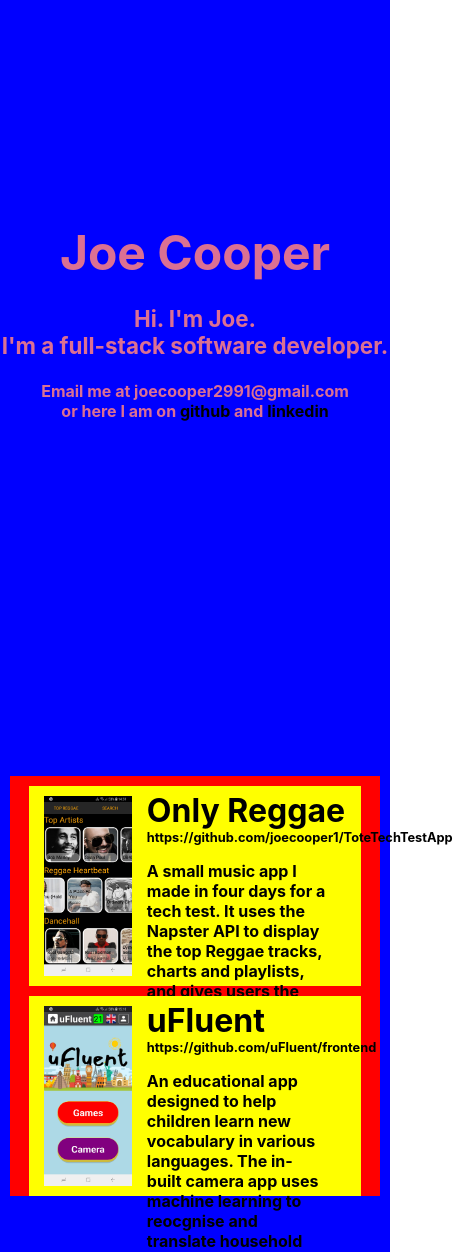
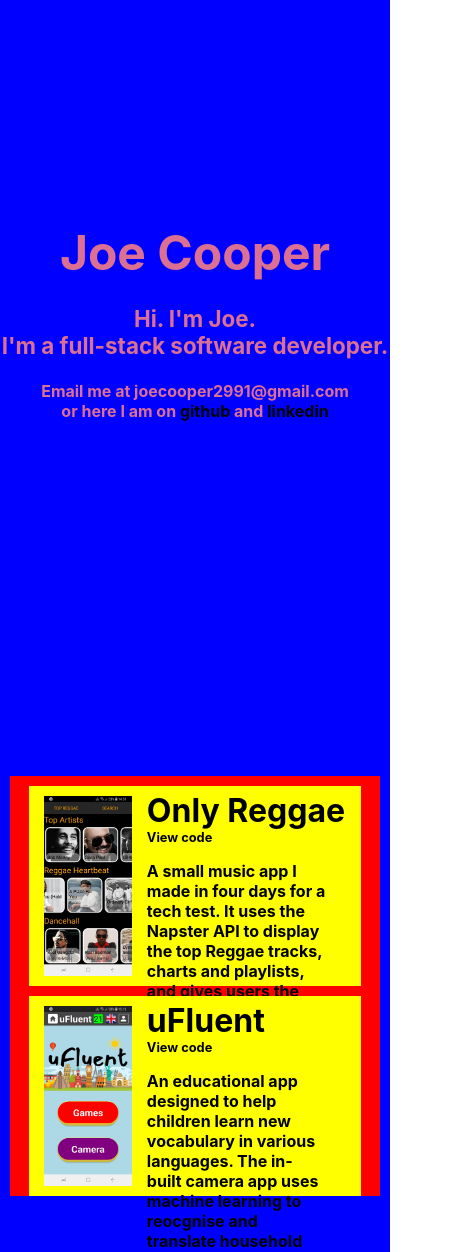
Before and after one commit to joecooper1/pf, a React (Create React App) app: page / in a window 390 px wide. Shown: the top 1252 px of the page, 453 px wide, since content can reach past the window. Built offline with nearby package versions, Linux system fonts and the light colour scheme.

Commit message:
change github link to say view code on small screen

```diff
--- a/src/components/Project.js
+++ b/src/components/Project.js
@@ -3,13 +3,14 @@
 import { ProjectStyle, Title, Link, Image, Info, Text } from "../styles/Projects";
 
 export default function Project(props) {
-  const { data } = props;
+  const { data, dimensions } = props;
+  const githubLink = dimensions.width > 1024 ? data.github : 'View code';
   return (
-    <ProjectStyle width={props.dimensions.width}>
+    <ProjectStyle width={dimensions.width}>
       <Image src={data.url} alt={`Screenshot of ${data.name}`} />
       <Info>
         <Title>{data.name}</Title>
-        <Link href={data.github}>{data.github}</Link>
+        <Link href={data.github}>{githubLink}</Link>
         <Text>{data.description}</Text>
       </Info>
     </ProjectStyle>
```
